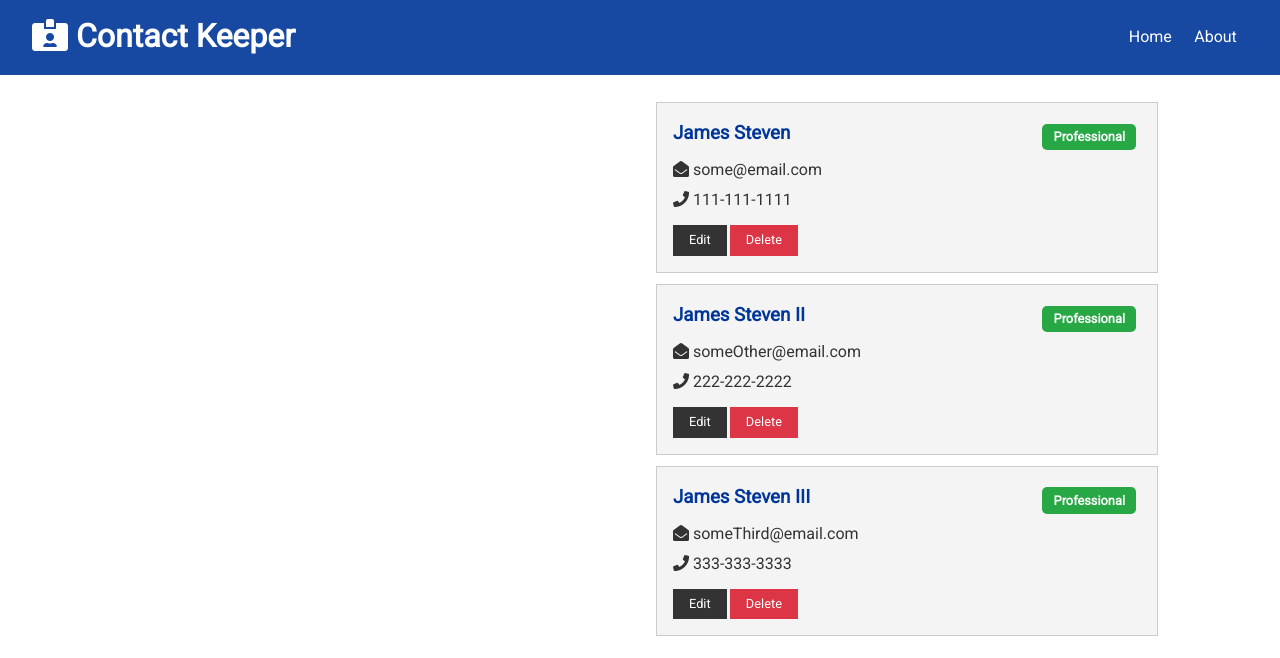
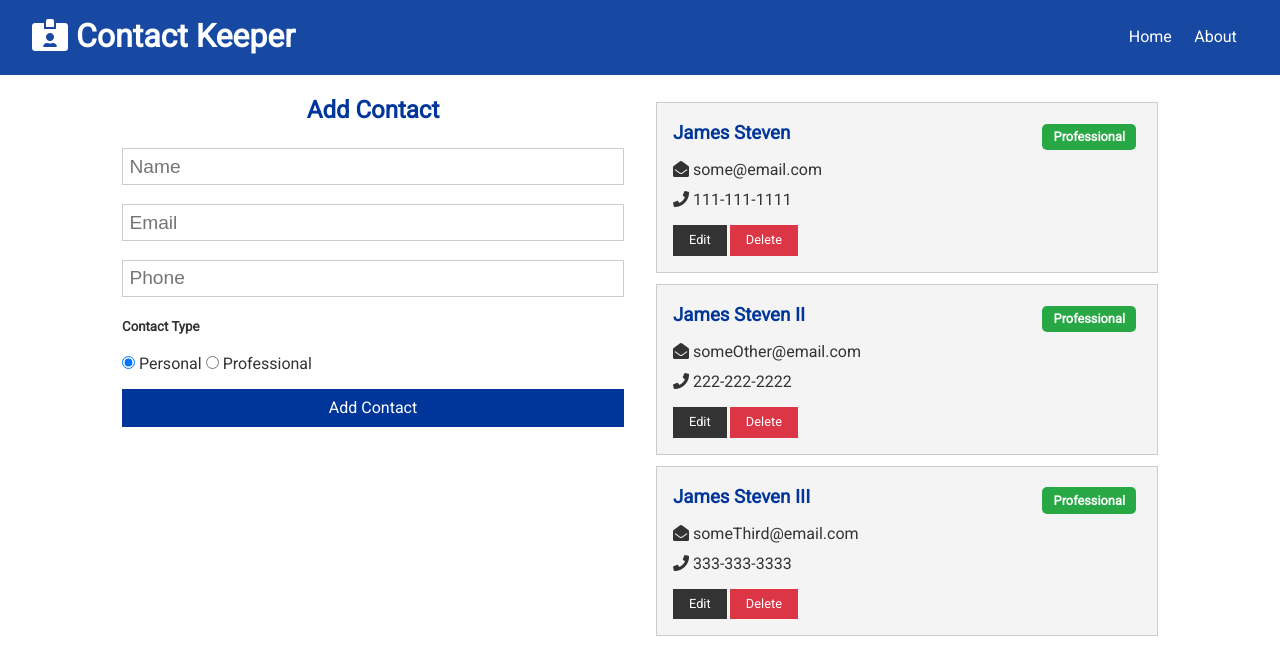
Before and after one commit to found-james/contact-keeper, a React (Create React App) app in the folder client/: page / in a window 1280 px wide. Shown: the top 658 px of the page. Built offline with nearby package versions, Linux system fonts and the light colour scheme.

Commit message:
create contact form

```diff
--- /dev/null
+++ b/client/src/components/contacts/ContactForm.js
@@ -0,0 +1,30 @@
+import { useState } from "react";
+
+function ContactForm() {
+    const [contact, setContact] = useState({
+        name: "",
+        email: "",
+        phone: "",
+        type: "personal"
+    });
+
+    const { name, email, phone, type } = contact;
+    const onChange = e => setContact({ ...contact, [e.target.name]: e.target.value });
+
+  return (
+    <form>
+        <h2 className="text-primary">Add Contact</h2>
+        <input type="text" placeholder="Name" name="name" value={ name } onChange={ onChange } />
+        <input type="email" placeholder="Email" name="email" value={ email } onChange={ onChange } />
+        <input type="text" placeholder="Phone" name="phone" value={ phone } onChange={ onChange } />
+        <h5>Contact Type</h5>
+        <input type="radio" name="type" value="personal" checked={ type === "personal"} /> Personal{ " "}
+        <input type="radio" name="type" value="professional" checked={ type === "professional"} /> Professional{ " "}
+        <button className="btn btn-primary btn-block">Add Contact</button>
+
+
+    </form>
+  )
+}
+
+export default ContactForm;
--- a/client/src/components/pages/Home.js
+++ b/client/src/components/pages/Home.js
@@ -1,12 +1,14 @@
 import React from "react";
 import { Fragment } from "react";
 import Contacts from "../contacts/Contacts";
+import ContactForm from "../contacts/ContactForm";
+
 export default function Home () {
     return (
         <Fragment>
             <div className="grid-2">
                 <div>
-                    {/* contact form */}
+                   <ContactForm />
                 </div>
                 <div>
                     <Contacts />
```
